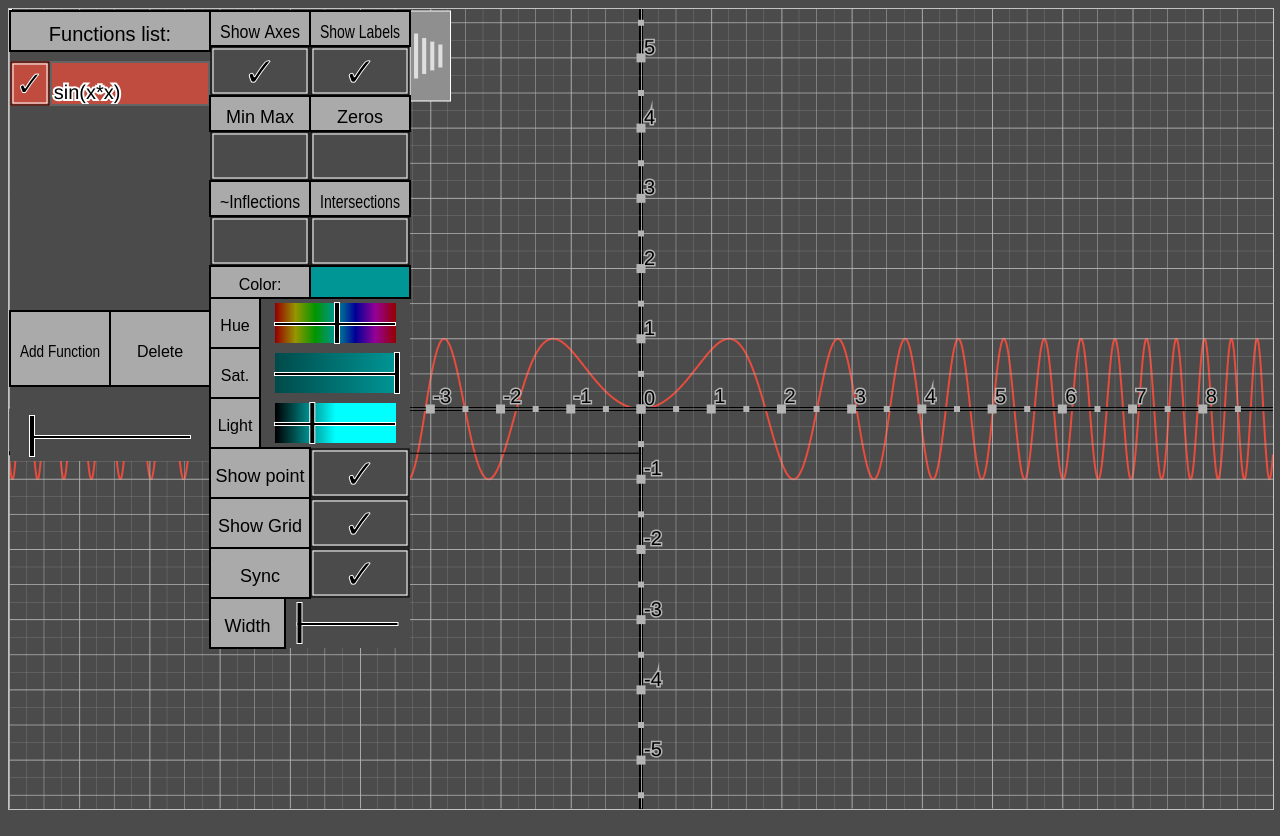
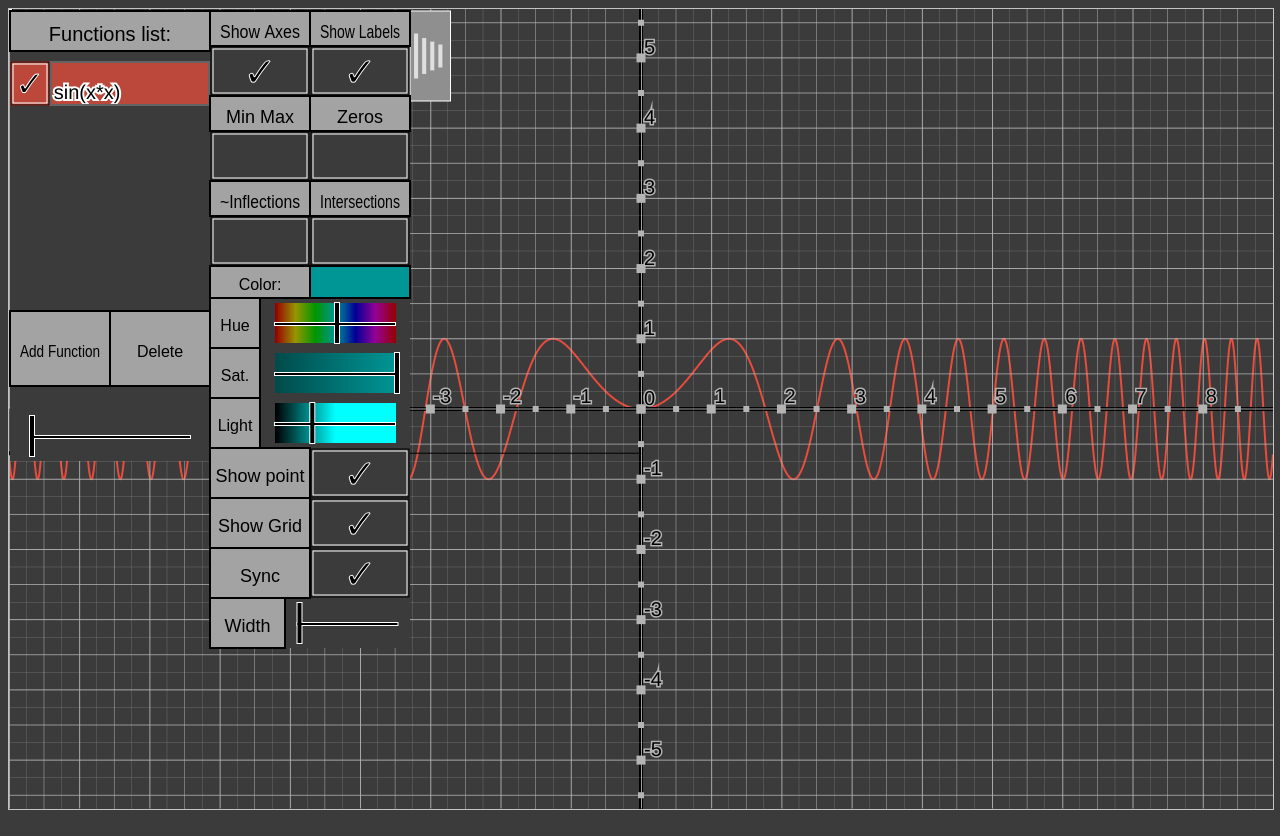
Before and after one commit to FormerlyZeroCool/WebGraphs, a plain HTML site: page web/index.html in a window 1280 px wide. Drawn offline with Linux system fonts and the light colour scheme.

Commit message:
Darken default background

```diff
--- a/web/graph.js
+++ b/web/graph.js
@@ -1429,7 +1429,6 @@ class Game extends SquareAABBCollidable {
             {
                 const screen_y = (i + delta_y / 2 - this.target_bounds.y_min) / this.target_bounds.deltaY * this.height;
                 screen_space_y_axis = old_screen_space_y_axis;
-                //ctx.strokeRect(old_screen_space_y_axis - 3, screen_y - 3, 6, 6);
                 if (this.draw_axis_labels)
                     ctx.fillRect(old_screen_space_y_axis - 3, screen_y - 3, 6, 6);
                 if (this.chkbx_render_grid.checked) {
--- a/web/graph.ts
+++ b/web/graph.ts
@@ -1817,7 +1817,6 @@ class Game extends SquareAABBCollidable {
             {
                 const screen_y = (i + delta_y / 2 - this.target_bounds.y_min) / this.target_bounds.deltaY * this.height;
                 screen_space_y_axis = old_screen_space_y_axis;
-                //ctx.strokeRect(old_screen_space_y_axis - 3, screen_y - 3, 6, 6);
                 if(this.draw_axis_labels)
                     ctx.fillRect(old_screen_space_y_axis - 3, screen_y - 3, 6, 6);
                 if(this.chkbx_render_grid.checked){
--- a/web/index.html
+++ b/web/index.html
@@ -4,7 +4,7 @@
 
     <script src="gifjsLib/gif.js"></script>
     </head>
-<body id="body" style="color:black; overflow: hidden;background-color: #4b4b4b; ">
+<body id="body" style="color:black; overflow: hidden;background-color: #3b3b3b; ">
     <div style="display: inline-block;">
 
                     <canvas id="screen" width="100%" height="90%"
```
